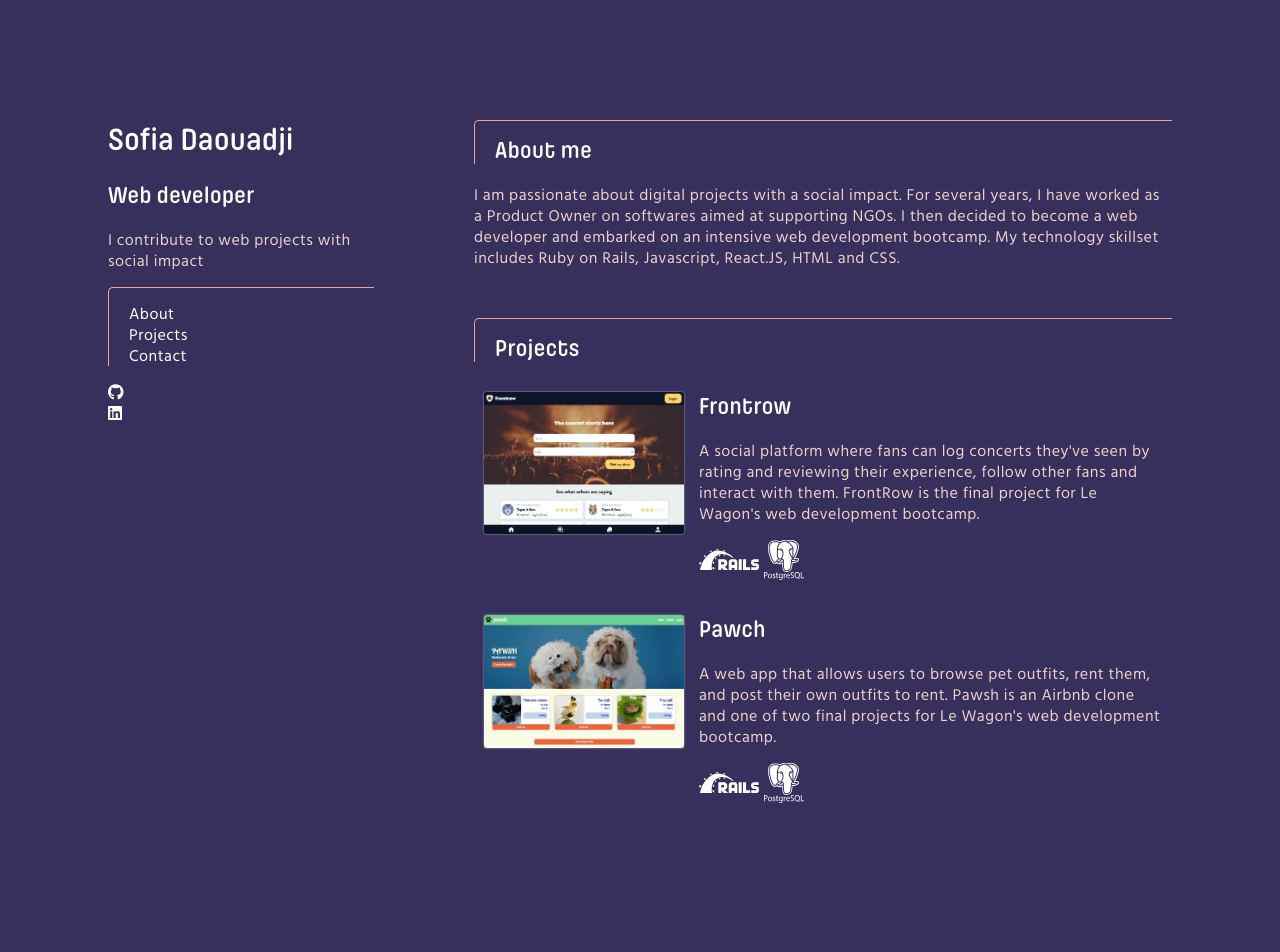
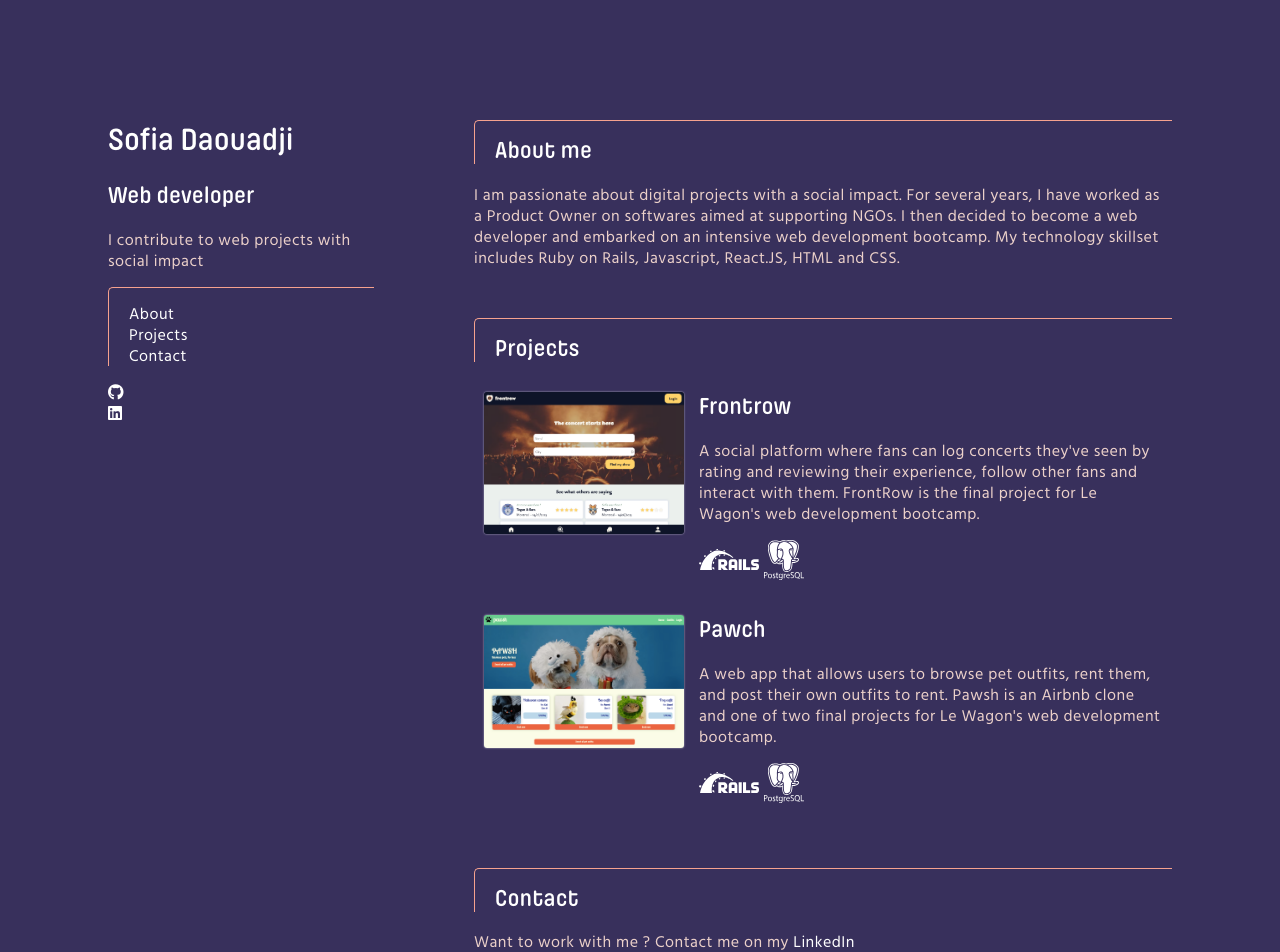
Before and after one commit to daouasof/my-portfolio, a React (Create React App) app: page / in a window 1280 px wide. Shown: the top 952 px of the page. Built offline with nearby package versions, Linux system fonts and the light colour scheme.

Commit message:
added contact section

```diff
--- a/src/components/Main.jsx
+++ b/src/components/Main.jsx
@@ -8,10 +8,8 @@ import PostgreSQL from '../assets/images/PostgreSQL.svg';
 function Main() {
   return (
     <div>
-      <div className="section">
-        <h2 className="title" id="About">
-          About me
-        </h2>
+      <div className="section" id="About">
+        <h2 className="title">About me</h2>
         <p>
           I am passionate about digital projects with a social impact. For
           several years, I have worked as a Product Owner on softwares aimed at
@@ -20,10 +18,8 @@ function Main() {
           includes Ruby on Rails, Javascript, React.JS, HTML and CSS.
         </p>
       </div>
-      <div className="section">
-        <h2 className="title" id="Projects">
-          Projects
-        </h2>
+      <div className="section" id="Projects">
+        <h2 className="title">Projects</h2>
         <Project
           name="Frontrow"
           description="A social platform where fans can log concerts they've seen by rating and reviewing their experience, follow other fans and interact with them. FrontRow is the final project for Le Wagon's web development bootcamp."
@@ -45,6 +41,19 @@ function Main() {
           ]}
         />
       </div>
+      <div className="section" id="Contact">
+        <h2 className="title">Contact</h2>
+        <p>
+          Want to work with me ? Contact me on my{' '}
+          <a
+            href="https://www.linkedin.com/in/sofia-daouadji/"
+            target="_blank"
+            rel="noreferrer"
+          >
+            LinkedIn
+          </a>{' '}
+        </p>
+      </div>
     </div>
   );
 }
--- a/src/styles/Nav.css
+++ b/src/styles/Nav.css
@@ -18,3 +18,7 @@ a {
   color: var(--light1);
   text-decoration: none;
 }
+
+#Contact a:hover {
+  color: var(--strong1);
+}
```
